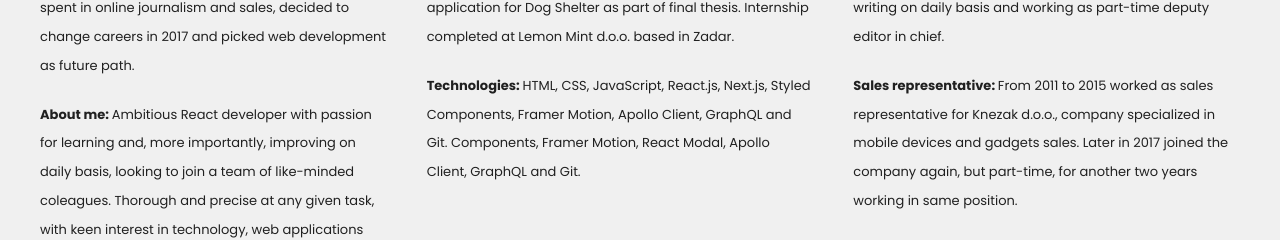
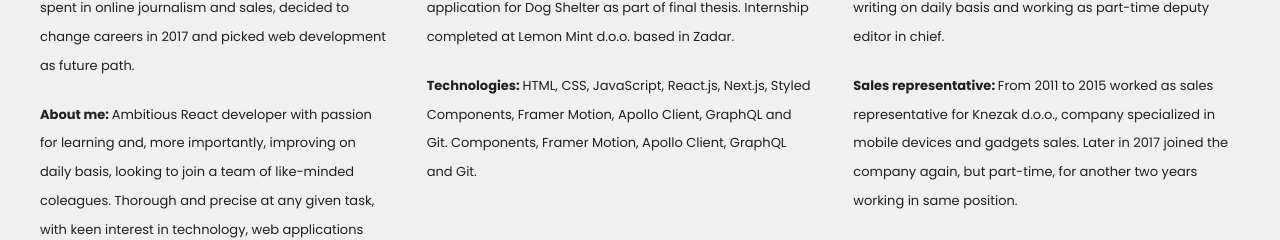
Before and after one commit to unizdmate/portfolio-redesign, a Next.js app: page /about in a window 1280 px wide. Shown: the part 217-457 px from the top of the page. Built offline with nearby package versions, Linux system fonts and the light colour scheme; no server answers.

Commit message:
text fix

```diff
--- a/data/texts.js
+++ b/data/texts.js
@@ -34,7 +34,7 @@ export const AboutTextCenter = () => {
       <p>
         <b>Technologies: </b> HTML, CSS, JavaScript, React.js, Next.js, Styled
         Components, Framer Motion, Apollo Client, GraphQL and Git. Components,
-        Framer Motion, React Modal, Apollo Client, GraphQL and Git.
+        Framer Motion, Apollo Client, GraphQL and Git.
       </p>
     </>
   );
```
